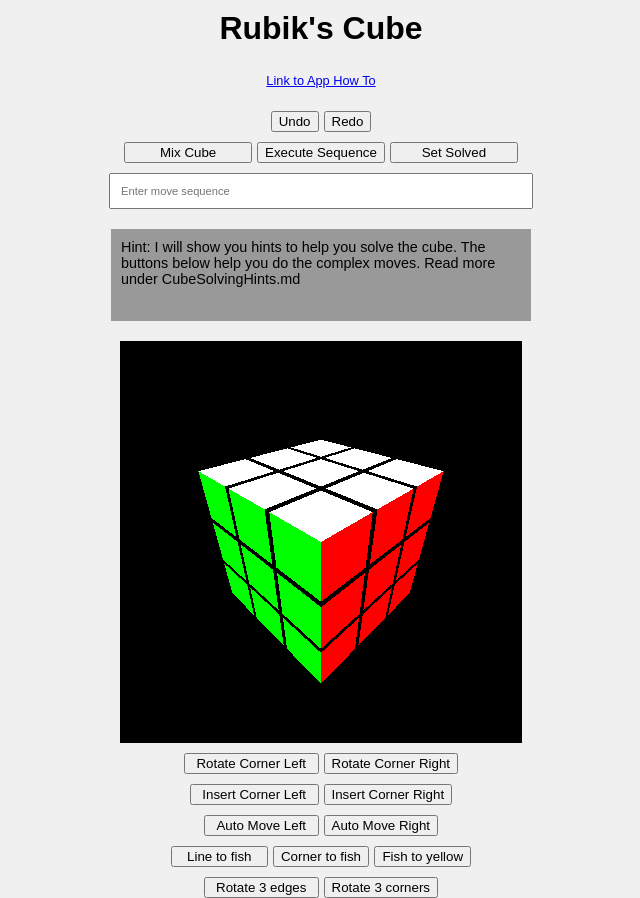
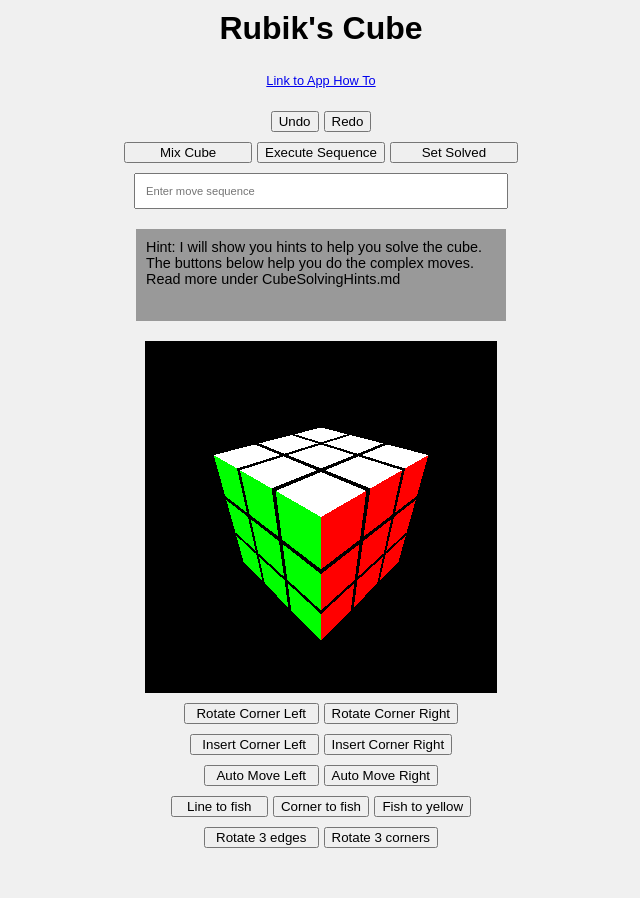
Before and after one commit to aadimiro/Rubik, a Flask app: page / in a window 1280 px wide. Shown: the whole page, without its empty margins (319-959 px from the left). After the commit the page ends 848 px from the top, so only its background shows below. Run offline with Flask 3, Linux system fonts and the light colour scheme.

Commit message:
Adjust dimensions for cube canvas and input fields for improved layout on smaller screens

```diff
--- a/rubiks-cube-app/src/static/css/styles.css
+++ b/rubiks-cube-app/src/static/css/styles.css
@@ -17,8 +17,8 @@ canvas {
 }
 
 #cubeCanvas {
-    width: 400px;
-    height: 400px;
+    width: 350px;
+    height: 350px;
     border: 1px solid #000000;
     margin-top: 10px;
 }
@@ -41,7 +41,7 @@ canvas {
 }
 
 #sequenceInput {
-    width: 400px; /* Set the width of the text field */
+    width: 350px; /* Set the width of the text field */
     padding: 10px; /* Add some padding for better appearance */
     margin: 10px 0; /* Add some margin for spacing */
     font-size: 0.7em; /* Adjust the font size */
@@ -67,7 +67,7 @@ canvas {
     color: #000000;
     background-color: rgb(153, 153, 153);
     height: 5em; /* Set height to 5 lines */
-    width: 400px; /* Set width to 400px */
+    width: 350px; /* Set width to 400px */
     overflow-wrap: break-word; /* Break long words */
     white-space: pre-wrap; /* Preserve whitespace and wrap text */
     overflow: hidden; /* Hide overflow */
@@ -75,7 +75,7 @@ canvas {
 }
 
 /* Media query for smartphones */
-@media (max-width: 400px) {
+@media (max-width: 350px) {
     body {
         justify-content: flex-start;
         padding: 10px;
```
